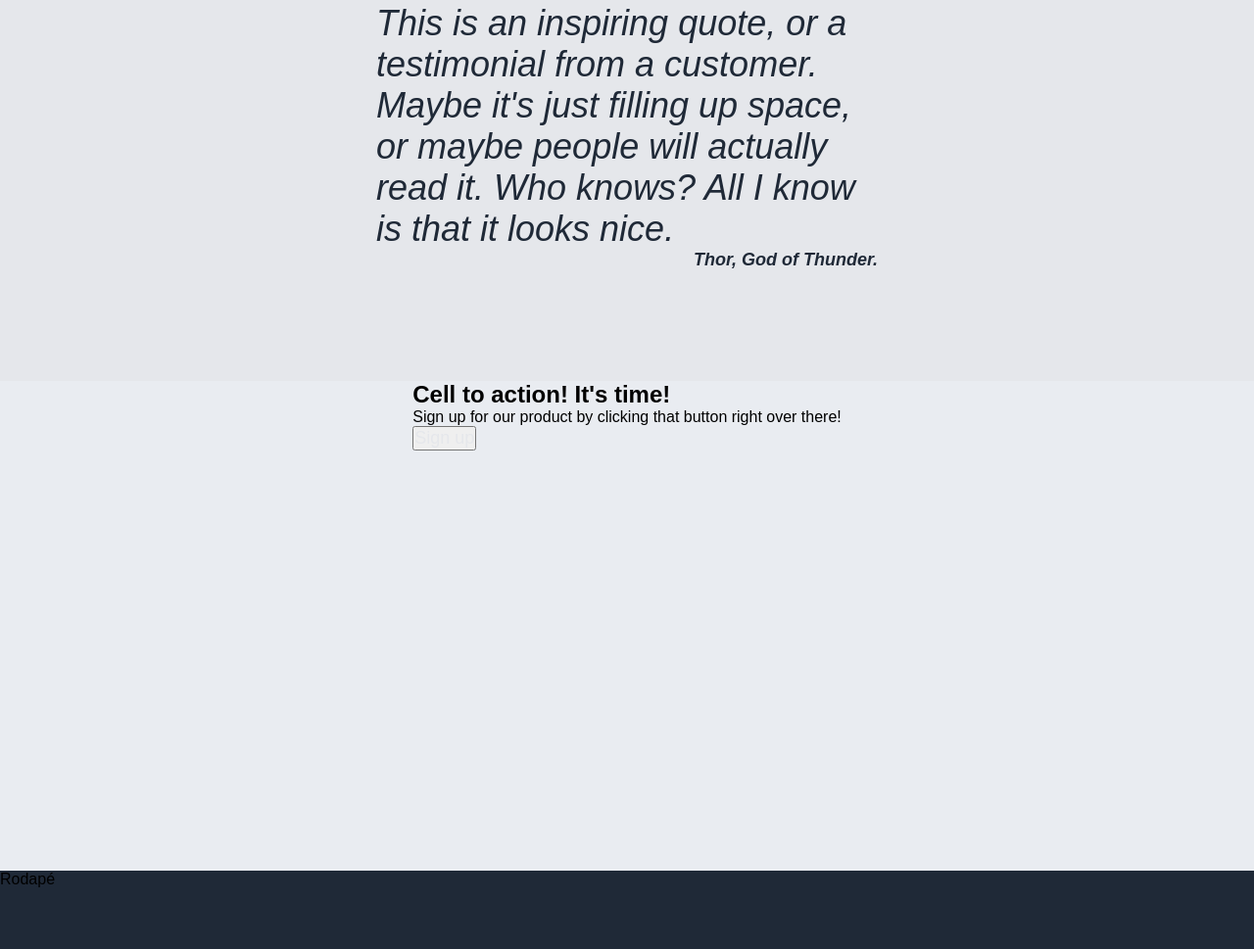
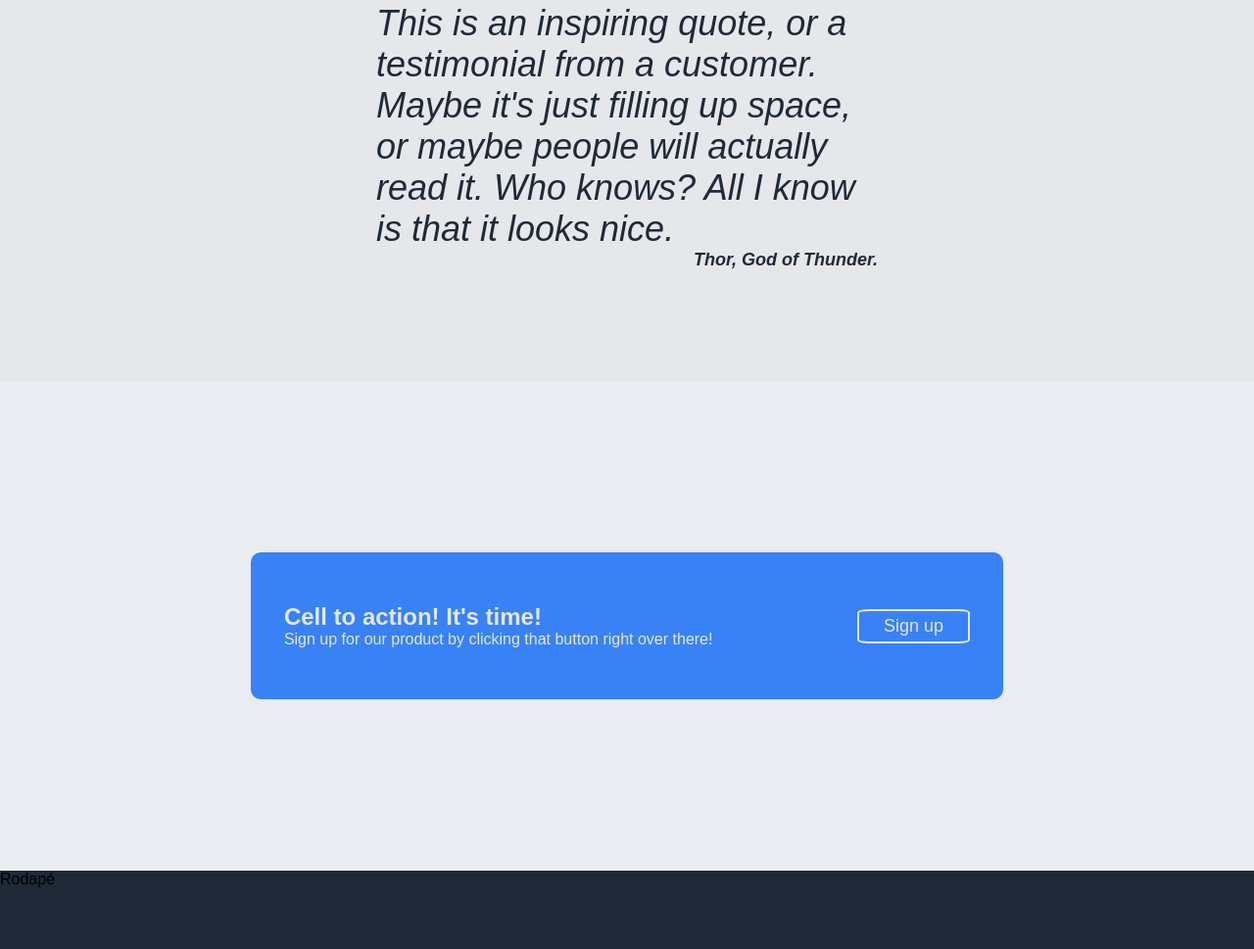
Before and after one commit to Josinaldo-Jr/odin-landing-page, a plain HTML site: page index.html in a window 1280 px wide. Shown: the part 987-1956 px from the top of the page at 98% size. Drawn offline with Linux system fonts and the light colour scheme.

Commit message:
Finish the style in section Three

```diff
--- a/style.css
+++ b/style.css
@@ -155,6 +155,38 @@ section {
 
 }
 
+/*Section Two*/
+.three {
+    align-items: center;
+}
+
+.content-three {
+    width: 60%;
+    height: 30%;
+    padding: 15px;
+    border-radius: 10px;
+    background: #3882f6;
+    display: flex;
+    justify-content: center;
+    align-items: center;
+    gap: 20%;
+    color: #e5e7eb;
+
+}
+
+.content-three input {
+    background: #3882f6;
+    padding: 5px 25px;
+    border: solid 2px #e5e7eb;
+    border-radius: 10%;
+}
+
+.content-three input:hover {
+    background: #e5e7eb;
+    padding: 5px 25px;
+    border-radius: 10%;
+    color: #3882f6;
+}
 
 footer {
     width: 100%;
```
